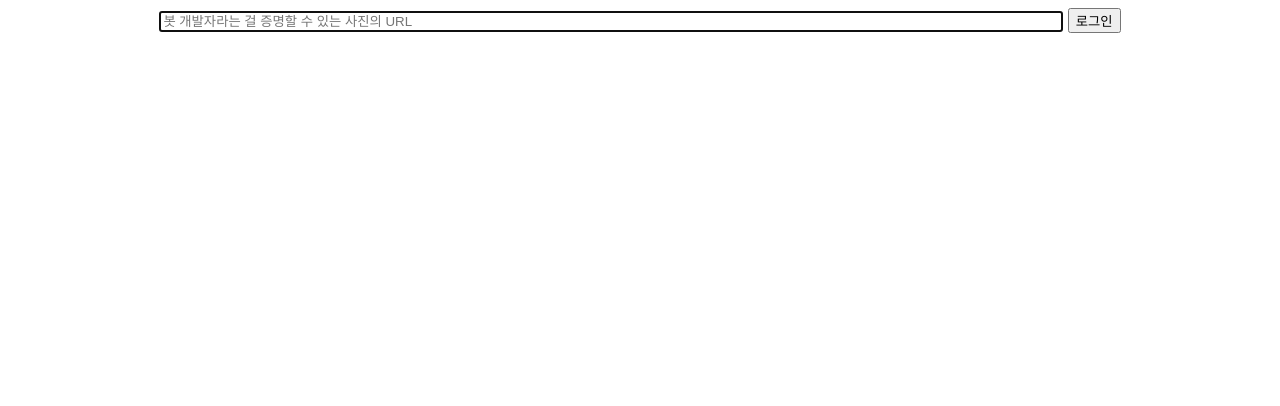
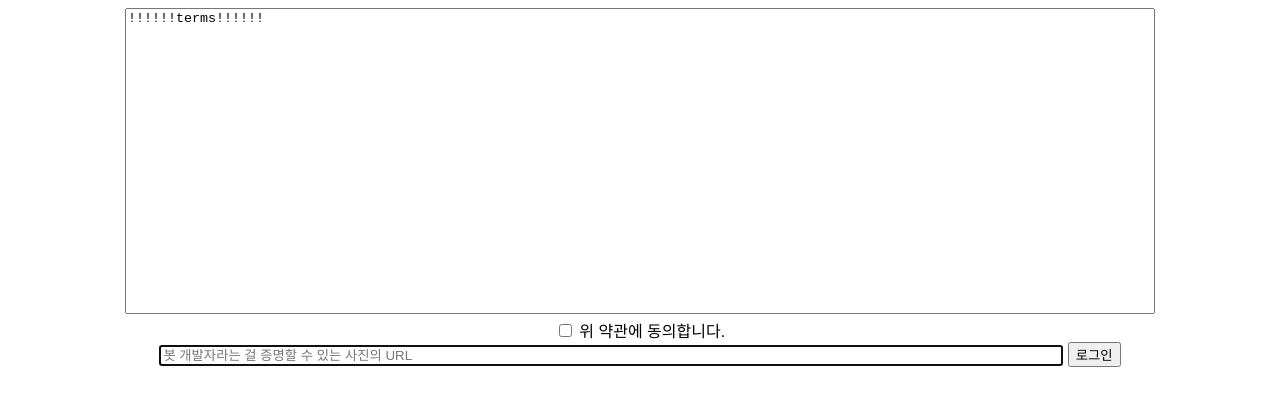
Before and after one commit to mswgen/ticketTool, a website: page logout.html in a window 1280 px wide. Drawn offline with Linux system fonts and the light colour scheme.

Commit message:
약관 동의해야 인증요청 할 수 있도록 함

```diff
--- a/logout.html
+++ b/logout.html
@@ -10,6 +10,9 @@
     </head>
     <body>
         <form action="/login">
+            <textarea readonly id="terms">!!!!!!terms!!!!!!</textarea><br>
+            <input type="checkbox" id="agree" required>
+            <label for="agree">위 약관에 동의합니다.</label><br>
             <input type="text" name="img_url" id="img-url" placeholder="봇 개발자라는 걸 증명할 수 있는 사진의 URL" autofocus autocomplete="off" required>
             <input type="submit" value="로그인">
         </form>
--- a/style.css
+++ b/style.css
@@ -5,3 +5,8 @@ body {
 #img-url {
     width: 70vw
 }
+#terms {
+    resize: none;
+    width: 80vw;
+    height: 300px;
+}
--- a/web.js
+++ b/web.js
@@ -20,7 +20,9 @@ module.exports = {
                     'Content-Type': 'text/html; charset=utf-8'
                 });
                 fs.readFile('./logout.html', 'utf8', async (err, data) => {
-                    res.end(data);
+                    fs.readFile('./terms', 'utf8', (_err, _data) => {
+                        res.end(data.replace(/!!!!!!terms!!!!!!/gi, _data));
+                    });
                 });
             } else if (parsed.pathname == '/login') {
                 var stateCode = parsed.query.img_url;
```
Also changed, not shown: 1 other file.
